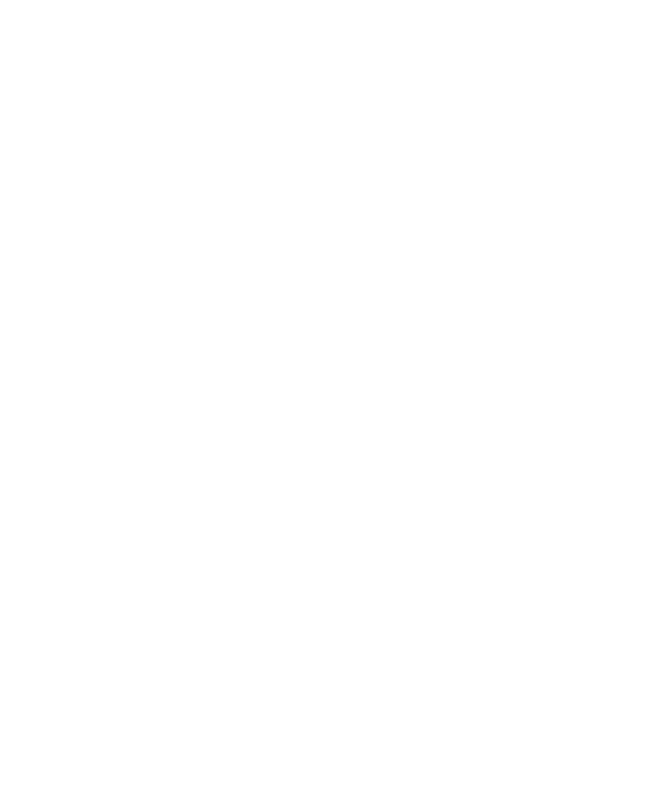
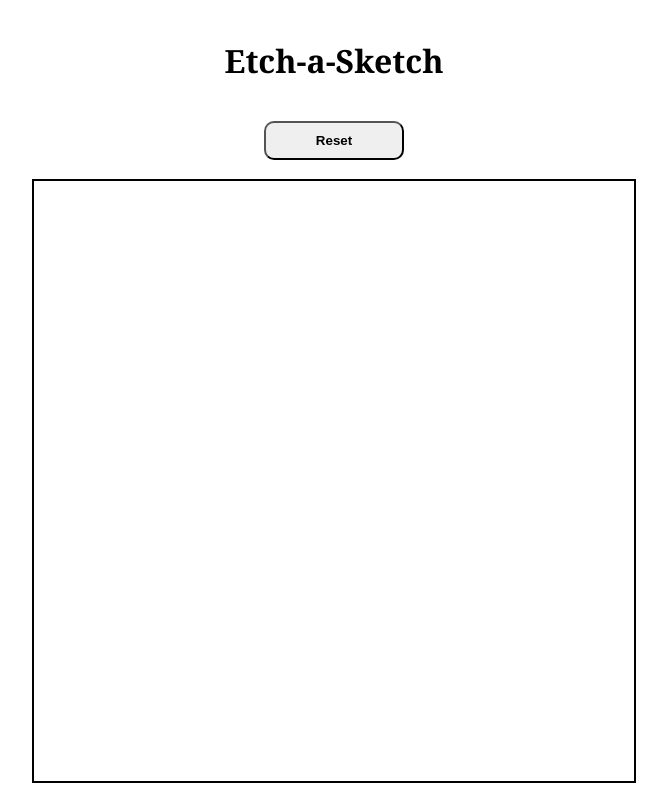
Before and after one commit to c832026/odin-etch-a-sketch, a plain HTML site: page index.html in a window 1280 px wide. Shown: the whole page, without its empty margins (306-973 px from the left). Drawn offline with Linux system fonts and the light colour scheme.

Commit message:
Complete functionalities of drawing on grid and reset the grid

```diff
--- a/index.html
+++ b/index.html
@@ -5,8 +5,14 @@
     <meta http-equiv="X-UA-Compatible" content="IE=edge">
     <meta name="viewport" content="width=device-width, initial-scale=1.0">
     <title>Etch-a-Sketch</title>
+    <link rel="stylesheet" href="./static/style.css">
+    <script src="./static/etch-a-sketch.js" defer></script>
 </head>
 <body>
-
+    <div class="content-container">
+        <h1>Etch-a-Sketch</h1>
+        <div><button id="reset">Reset</button></div>
+        <div class="flex-container"></div>
+    </div>
 </body>
 </html>
--- a/static/etch-a-sketch.js
+++ b/static/etch-a-sketch.js
@@ -1,11 +1,50 @@
-// Create a desired-number x desired-number of grid elements using Javascript
-// #TODO
+// Setup global variables
+const CONTAINER = document.querySelector('.flex-container');
+const GRIDLENGTH = 600;
 
-// Add listener to each element, change their background color when hovering over
-// #TODO
+function makeGrid(squaresPerSides = 10){
+    const squareLength = GRIDLENGTH / squaresPerSides;
 
-// Attach the elements inside a flex-box container
-// #TODO
+    // Create the grid depends on squares-per-sides value
+    for (let i = 0; i < squaresPerSides; i++) {
+        for (let j = 0; j < squaresPerSides; j++) {
+            let square = document.createElement('div');
+            square.classList.add('square');
+            // Set each grid elements with equal height and width
+            square.style.height = `${squareLength}px`;
+            square.style.width = `${squareLength}px`;
+            // Change grid elements background color when hovering over
+            square.addEventListener('mouseenter', () => {
+                square.classList.add('square-onhover');
+            }, {once: true});
+            // Append each elements to the flex container
+            CONTAINER.appendChild(square);
+        }
+    }
+}
 
-// Reset the whole grid blackground color to default when Click the button
-// #TODO
+// Prompt the new squares per side, create the new grid
+function resetGrid() {
+    // Prompt for squares per sides
+    const squarePerSides = prompt('How many squares you want per sides? // Maximum: 100' );
+    // Alert user for invalid input
+    if (squarePerSides > 100) {
+        alert('The number\'s too big! Maximum is 100');
+        return;
+    }
+
+    // Delete the grid elements
+    while (CONTAINER.firstChild) {
+        CONTAINER.removeChild(CONTAINER.firstChild);
+    }
+
+    // Create grid using the prompted value
+    makeGrid(squarePerSides);
+}
+
+
+// Reset the grid when click the button
+const reset = document.querySelector('#reset');
+reset.addEventListener('click', resetGrid);
+
+makeGrid();
--- a/static/style.css
+++ b/static/style.css
@@ -0,0 +1,41 @@
+html {
+    box-sizing: border-box;
+    font-family:Georgia, 'Times New Roman', Times, serif;
+}
+
+*, *:before, *:after {
+    box-sizing: inherit;
+}
+
+.content-container {
+    height: 98vh;
+    width: 70vw;
+    margin: 0 auto;
+    display: flex;
+    flex-flow: column nowrap;
+    justify-content: space-around;
+    align-items: center;
+}
+
+.flex-container {
+    height: 600px;
+    width: 600px;
+    display: flex;
+    flex-wrap: wrap;
+    border: 2px solid black;
+    box-sizing: content-box;
+}
+
+.square {
+    flex: 0 0 auto;
+}
+
+.square-onhover {
+    background-color: black;
+}
+
+#reset {
+    padding: 10px 50px;
+    font-weight: bold;
+    border-radius: 10px;
+}
```
